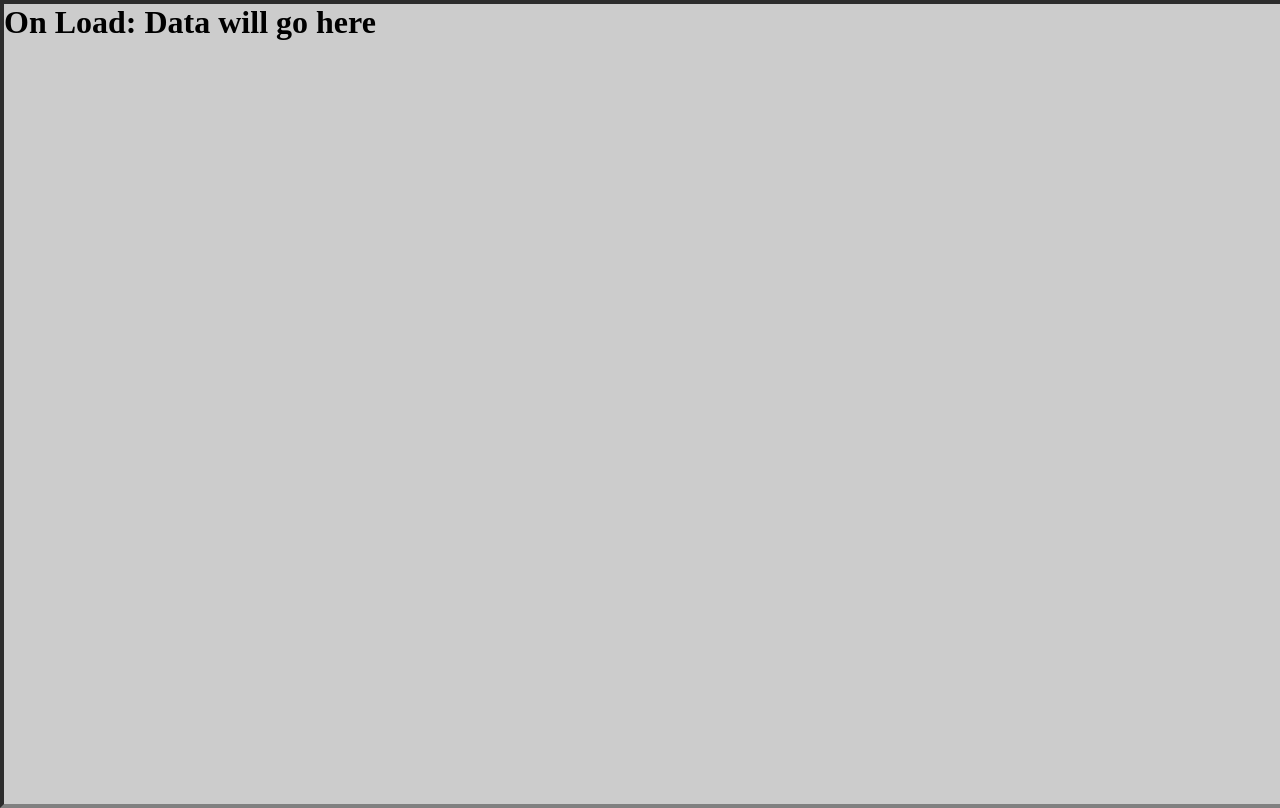
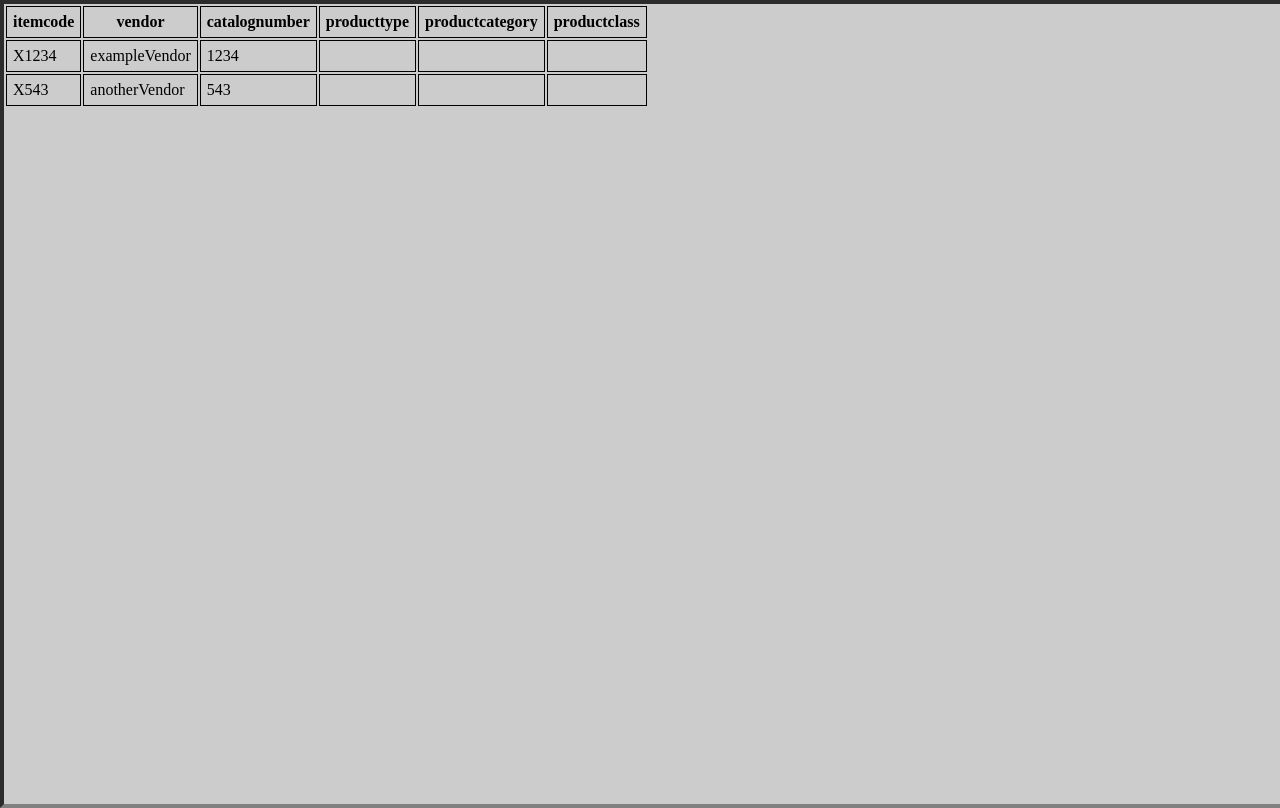
Before and after one commit to AlanDSaster/-js-vanilla--render-table, a plain HTML site: page index.html in a window 1280 px wide. Drawn offline with Linux system fonts and the light colour scheme.

Commit message:
Update index.html

```diff
--- a/index.html
+++ b/index.html
@@ -21,7 +21,7 @@
 				padding: 6px;
 			}
 		</style>
-		<script type='text/javascript' src='./public/js/TableController.js'></script>
+		<script type='text/javascript' src='./TableController.js'></script>
 	</head>
 	<body>
 		<div id='test'>
```
